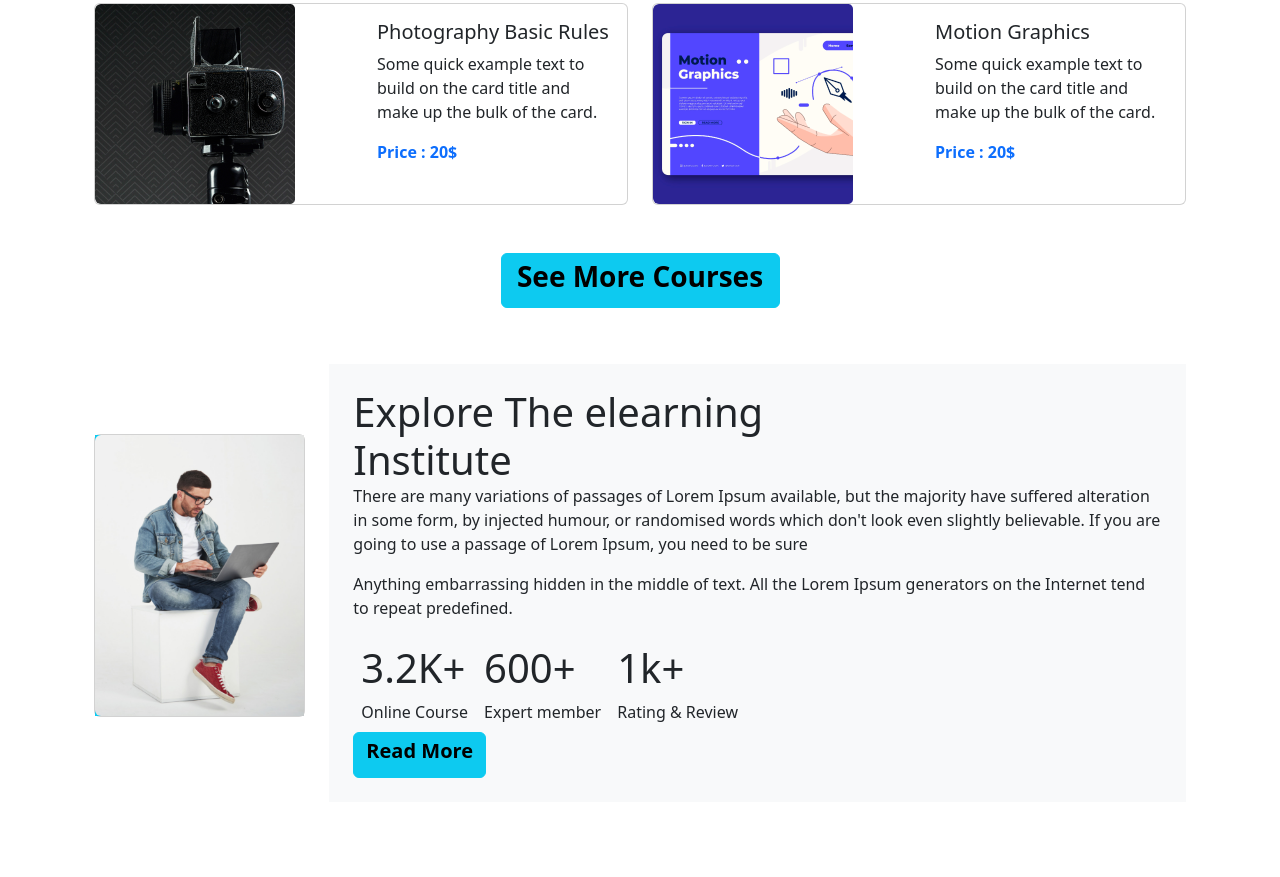
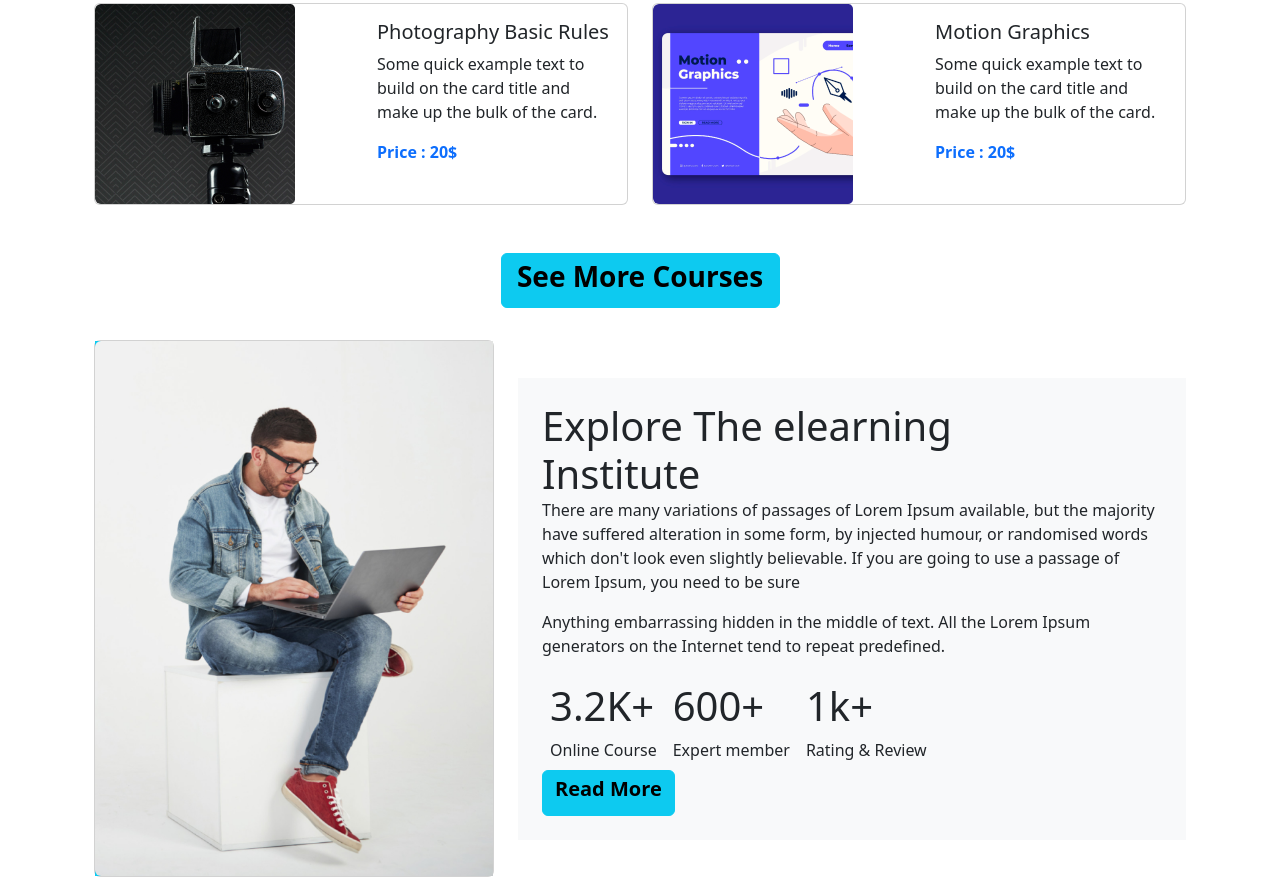
Before and after one commit to ayatullahkhomeni/edu-tech, a plain HTML site: page index.html in a window 1280 px wide. Shown: the part 1475-2352 px from the top of the page. Before the commit the page ends 2277 px from the top, so only its background shows below. Drawn offline with nearby package versions, Linux system fonts and the light colour scheme.

Commit message:
correction

```diff
--- a/index.html
+++ b/index.html
@@ -282,18 +282,18 @@
             </div>
         </section>
         <!-- courses end -->
-        <Section class="container d-flex justify-content-between align-items-center mt-4 gap-4">
+        <Section class="container d-flex justify-content-between align-items-center gap-4">
             <div>
-                <div class="card mb-3" style="max-width: 540px; ">
+                <div class="card" style="width: 400px; height: auto;">
                     <div class="row g-0 ">
                         <div class="col-12 bg-info">
-                            <img src="images/working.png" class="img-fluid rounded-start w-100" alt="...">
+                            <img src="images/working.png" class="img-fluid rounded-start" alt="...">
                         </div>
                     </div>
                 </div>
             </div>
             <div class="bg-light p-4">
-                <div class="col-md-12">
+                <div class="col-md-2 col-lg-12">
                     <div class="card-body">
                         <h1 class="card-title">Explore The elearning <br />
                             Institute</h1>
```
